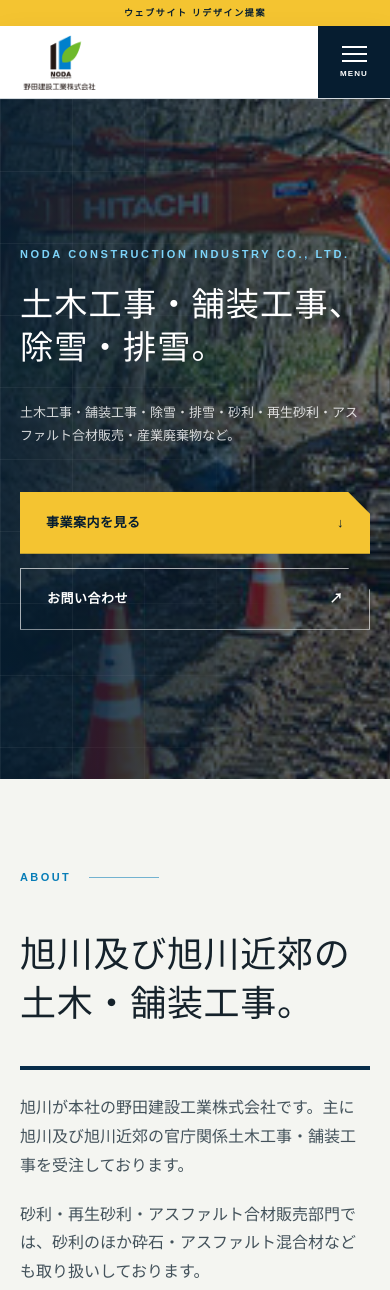
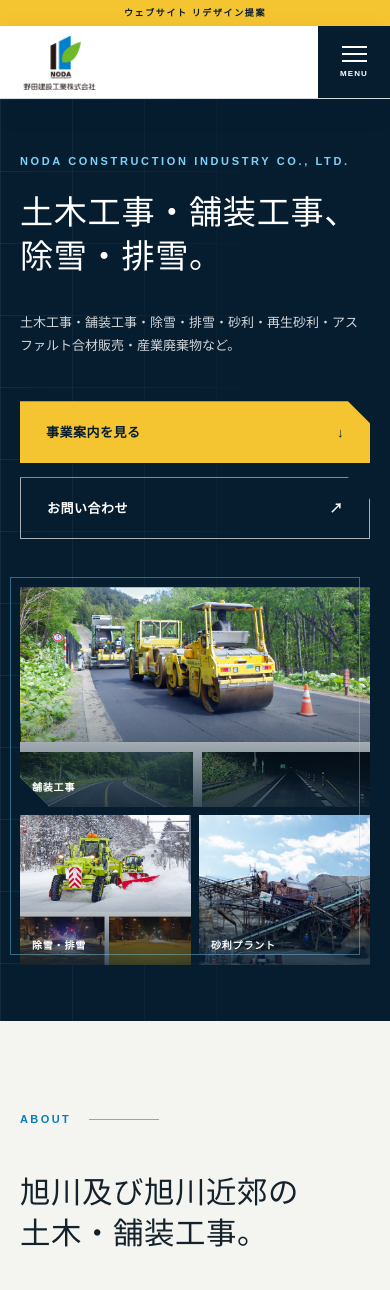
Before and after one commit to jakouki/local-web-redesign-demos, a plain HTML site: page nodaken-demo/index.html in a window 390 px wide. Shown: the top 1290 px of the page. Drawn offline with Linux system fonts and the light colour scheme.

Commit message:
Refine Nodaken hero and footer

```diff
--- a/nodaken-demo/index.html
+++ b/nodaken-demo/index.html
@@ -42,9 +42,9 @@
 
     <main id="main">
       <section class="hero" id="top">
-        <div class="hero-image" aria-hidden="true"></div>
         <div class="hero-grid" aria-hidden="true"></div>
-        <div class="hero-content shell">
+        <div class="hero-layout shell">
+          <div class="hero-content">
             <p class="eyebrow light">NODA CONSTRUCTION INDUSTRY CO., LTD.</p>
             <h1><span>土木工事・舗装工事、</span><span>除雪・排雪。</span></h1>
             <p class="hero-copy">
@@ -55,13 +55,28 @@
               <a class="button button-outline" href="#contact">お問い合わせ <span>↗</span></a>
             </div>
           </div>
+          <div class="hero-media">
+            <figure class="hero-media-main">
+              <img src="./assets/project-paving.jpg" alt="道路舗装工事の施工実績" />
+              <figcaption>舗装工事</figcaption>
+            </figure>
+            <figure>
+              <img src="./assets/project-snow.jpg" alt="除雪・排雪工事の施工実績" />
+              <figcaption>除雪・排雪</figcaption>
+            </figure>
+            <figure>
+              <img src="./assets/gravel-plant.jpg" alt="砂利プラント" />
+              <figcaption>砂利プラント</figcaption>
+            </figure>
+          </div>
+        </div>
         <div class="hero-index" aria-hidden="true"><span>ASAHIKAWA</span><b>43°46′N</b></div>
       </section>
 
       <section class="intro section shell">
         <div class="section-label"><span>ABOUT</span><i></i></div>
         <div class="intro-grid">
-          <h2>旭川及び旭川近郊の<br />土木・舗装工事。</h2>
+          <h2><span>旭川及び旭川近郊の</span><span>土木・舗装工事。</span></h2>
           <div>
             <p>旭川が本社の野田建設工業株式会社です。主に旭川及び旭川近郊の官庁関係土木工事・舗装工事を受注しております。</p>
             <p>砂利・再生砂利・アスファルト合材販売部門では、砂利のほか砕石・アスファルト混合材なども取り扱いしております。</p>
--- a/nodaken-demo/styles.css
+++ b/nodaken-demo/styles.css
@@ -39,20 +39,27 @@ button, input, textarea { font: inherit; }
 .header-contact b { font-size: 14px; }
 .menu-toggle { display: none; }
 
-.hero { position: relative; min-height: min(820px, calc(100svh - 114px)); display: flex; align-items: center; overflow: hidden; color: var(--white); background: var(--navy-deep); isolation: isolate; }
-.hero-image, .hero-grid { position: absolute; inset: 0; z-index: -2; }
-.hero-image { background: linear-gradient(90deg, rgba(6,29,48,.96) 0%, rgba(6,29,48,.78) 45%, rgba(6,29,48,.16) 100%), url("./assets/hero.jpg") center / cover no-repeat; transform: scale(1.02); }
+.hero { position: relative; min-height: min(800px, calc(100svh - 114px)); display: flex; align-items: center; overflow: hidden; color: var(--white); background: var(--navy-deep); isolation: isolate; }
+.hero-grid { position: absolute; inset: 0; z-index: -1; }
 .hero-grid { z-index: -1; background-image: linear-gradient(rgba(255,255,255,.06) 1px, transparent 1px), linear-gradient(90deg, rgba(255,255,255,.06) 1px, transparent 1px); background-size: 72px 72px; mask-image: linear-gradient(90deg,#000,transparent 80%); }
-.hero-content { padding-block: 80px; }
+.hero-layout { display: grid; grid-template-columns: .95fr 1.05fr; gap: clamp(48px, 6vw, 92px); align-items: center; padding-block: clamp(64px, 7vw, 96px); }
+.hero-content { min-width: 0; }
 .eyebrow { margin: 0 0 24px; color: var(--blue); font: 800 11px Arial, sans-serif; letter-spacing: .24em; }
 .eyebrow.light { color: #7dd4fa; }
-.hero h1 { margin: 0; font-family: "Yu Mincho", "Hiragino Mincho ProN", serif; font-size: clamp(52px, 6.2vw, 88px); font-weight: 500; line-height: 1.28; letter-spacing: .035em; }
-.hero h1 span { display: block; width: max-content; max-width: 100%; }
-.hero-copy { max-width: 760px; margin: 32px 0 0; color: rgba(255,255,255,.82); font-size: 15px; }
+.hero h1 { margin: 0; font-family: "Yu Mincho", "Hiragino Mincho ProN", serif; font-size: clamp(40px, 3.2vw, 48px); font-weight: 500; line-height: 1.32; letter-spacing: .02em; }
+.hero h1 span { display: block; width: max-content; max-width: 100%; white-space: nowrap; }
+.hero-copy { max-width: 560px; margin: 32px 0 0; color: rgba(255,255,255,.82); font-size: 14px; }
 .hero-actions { display: flex; gap: 14px; margin-top: 44px; }
-.button { min-width: 235px; min-height: 62px; display: inline-flex; align-items: center; justify-content: space-between; padding: 0 26px; font-size: 13px; font-weight: 800; letter-spacing: .04em; clip-path: polygon(0 0, calc(100% - 22px) 0, 100% 22px, 100% 100%, 0 100%); }
+.button { min-width: 210px; min-height: 62px; display: inline-flex; align-items: center; justify-content: space-between; padding: 0 26px; font-size: 13px; font-weight: 800; letter-spacing: .04em; clip-path: polygon(0 0, calc(100% - 22px) 0, 100% 22px, 100% 100%, 0 100%); }
 .button-primary { color: var(--navy-deep); background: var(--yellow); }
 .button-outline { color: var(--white); border: 1px solid rgba(255,255,255,.65); }
+.hero-media { position: relative; display: grid; grid-template-columns: 1.1fr .9fr; grid-template-rows: 1fr 1fr; gap: 12px; height: clamp(480px, 45vw, 570px); }
+.hero-media::before { content: ""; position: absolute; z-index: 2; inset: -16px 16px 16px -16px; border: 1px solid rgba(125,212,250,.42); pointer-events: none; }
+.hero-media figure { position: relative; z-index: 1; min-width: 0; min-height: 0; margin: 0; overflow: hidden; background: #123f5d; }
+.hero-media-main { grid-row: 1 / 3; clip-path: polygon(0 0, 100% 0, 100% 100%, 42px 100%, 0 calc(100% - 42px)); }
+.hero-media img { width: 100%; height: 100%; object-fit: cover; }
+.hero-media figure::after { content: ""; position: absolute; inset: 45% 0 0; background: linear-gradient(transparent, rgba(6,29,48,.78)); }
+.hero-media figcaption { position: absolute; z-index: 1; right: 18px; bottom: 14px; left: 18px; color: #fff; font-size: 12px; font-weight: 800; letter-spacing: .08em; }
 .hero-index { position: absolute; right: 28px; bottom: 30px; display: flex; gap: 18px; align-items: center; color: rgba(255,255,255,.68); font: 700 10px Arial, sans-serif; letter-spacing: .18em; }
 .hero-index b { color: var(--yellow); }
 
@@ -61,6 +68,7 @@ button, input, textarea { font: inherit; }
 .section-label.light { color: #75d1f4; }
 .intro-grid { display: grid; grid-template-columns: .9fr 1.1fr; gap: clamp(70px, 10vw, 160px); align-items: start; margin-top: 48px; }
 .intro h2, .section-heading h2, .news h2, .recruit h2, .contact h2 { margin: 0; font-family: "Yu Mincho", "Hiragino Mincho ProN", serif; font-size: clamp(40px, 5vw, 70px); font-weight: 500; line-height: 1.35; letter-spacing: .02em; }
+.intro h2 span { display: block; width: max-content; max-width: 100%; white-space: nowrap; }
 .intro-grid > div { padding-top: 24px; border-top: 4px solid var(--navy); }
 .intro-grid p { margin: 0 0 20px; color: #43525b; }
 .intro-facts { display: grid; grid-template-columns: repeat(3,1fr); margin-top: 90px; border-top: 1px solid var(--line); border-bottom: 1px solid var(--line); }
@@ -180,12 +188,12 @@ button, input, textarea { font: inherit; }
 .contact-form button { width: 100%; min-height: 62px; display: flex; justify-content: space-between; align-items: center; padding: 0 24px; border: 0; color: var(--navy-deep); background: var(--yellow); font-weight: 800; cursor: pointer; }
 .form-status { margin-bottom: 0; color: var(--blue); font-size: 13px; font-weight: 800; }
 
-.site-footer { color: var(--white); background: #041522; }
+.site-footer { color: var(--navy-deep); background: var(--white); border-top: 1px solid var(--line); }
 .footer-main { min-height: 200px; display: flex; align-items: center; justify-content: space-between; gap: 50px; }
-.footer-main img { width: 170px; background: #fff; }
-.footer-main p { color: rgba(255,255,255,.55); font-size: 12px; }
+.footer-main img { width: 170px; background: transparent; mix-blend-mode: multiply; }
+.footer-main p { color: var(--muted); font-size: 12px; }
 .footer-main nav { display: flex; flex-wrap: wrap; gap: 28px; font-size: 12px; }
-.footer-bottom { min-height: 70px; display: flex; justify-content: space-between; align-items: center; border-top: 1px solid rgba(255,255,255,.15); color: rgba(255,255,255,.45); font: 10px Arial, sans-serif; letter-spacing: .08em; }
+.footer-bottom { min-height: 70px; display: flex; justify-content: space-between; align-items: center; border-top: 1px solid var(--line); color: var(--muted); font: 10px Arial, sans-serif; letter-spacing: .08em; }
 
 @media (max-width: 1100px) {
   .site-header { grid-template-columns: 240px 1fr 155px; }
@@ -193,6 +201,9 @@ button, input, textarea { font: inherit; }
 }
 
 @media (max-width: 980px) {
+  .hero { min-height: auto; }
+  .hero-layout { grid-template-columns: 1fr; }
+  .hero-media { height: 520px; }
   .business-main, .company-layout { grid-template-columns: 1fr; }
   .business-main .business-image { min-height: 430px; }
   .company-photo, .company-photo img { min-height: 480px; }
@@ -216,12 +227,13 @@ button, input, textarea { font: inherit; }
   .global-nav.is-open { opacity: 1; visibility: visible; pointer-events: auto; transform: none; }
   .global-nav a { min-height: 70px; padding: 14px 0; border: 0; border-bottom: 1px solid rgba(255,255,255,.18); font-size: 17px; }
   .global-nav a span { color: var(--yellow); }
-  .hero { min-height: 720px; }
-  .hero-image { background: linear-gradient(90deg, rgba(6,29,48,.94), rgba(6,29,48,.52)), url("./assets/hero.jpg") 68% center / cover no-repeat; }
-  .hero h1 { font-size: clamp(42px, 12vw, 62px); }
+  .hero-layout { padding-block: 68px; }
+  .hero h1 { font-size: clamp(42px, 10vw, 58px); }
   .hero-copy { font-size: 13px; }
   .hero-actions { flex-direction: column; }
   .button { width: 100%; }
+  .hero-media { grid-template-columns: 1fr 1fr; grid-template-rows: 270px 180px; height: auto; }
+  .hero-media-main { grid-column: 1 / 3; grid-row: auto; clip-path: polygon(0 0, 100% 0, 100% 100%, 30px 100%, 0 calc(100% - 30px)); }
   .hero-index { display: none; }
   .intro-grid, .news-grid { grid-template-columns: 1fr; gap: 38px; }
   .intro-facts { grid-template-columns: 1fr; }
@@ -251,10 +263,14 @@ button, input, textarea { font: inherit; }
   .proposal-bar { height: 26px; font-size: 9px; }
   .global-nav { inset: 98px 0 0; }
   .section { padding-block: 92px; }
-  .hero { min-height: 680px; }
+  .hero-layout { padding-block: 56px; }
   .hero h1 { font-size: clamp(32px, 8.5vw, 35px); }
   .hero h1 span { width: max-content; max-width: 100%; white-space: nowrap; }
-  .intro h2, .section-heading h2, .recruit h2, .contact h2 { font-size: 36px; }
+  .hero-media { grid-template-rows: 220px 150px; gap: 8px; }
+  .hero-media::before { inset: -10px 10px 10px -10px; }
+  .hero-media figcaption { right: 12px; bottom: 10px; left: 12px; font-size: 10px; }
+  .intro h2 { font-size: clamp(29px, 7.8vw, 32px); }
+  .section-heading h2, .recruit h2, .contact h2 { font-size: 36px; }
   .business-copy { padding: 34px 24px 42px; }
   .business-copy ul { grid-template-columns: 1fr; }
   .work-card > div { padding: 26px 22px; }
```
Lines whose indentation alone changed are shown as unchanged.
